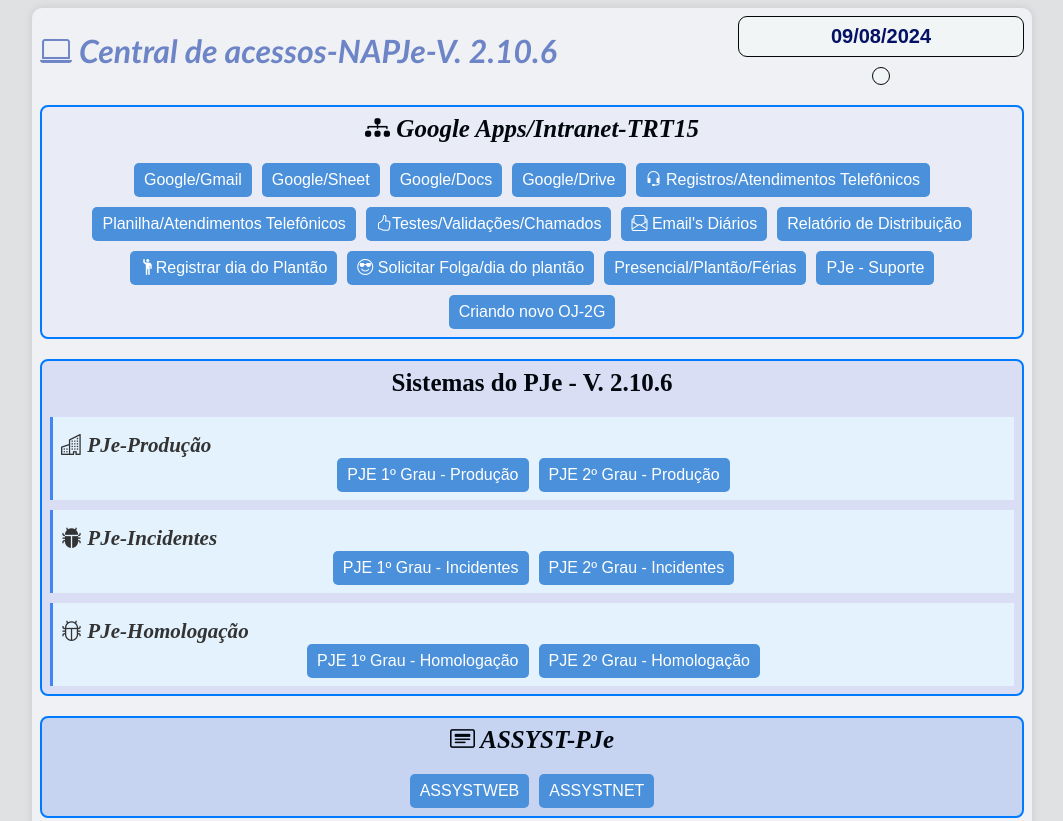
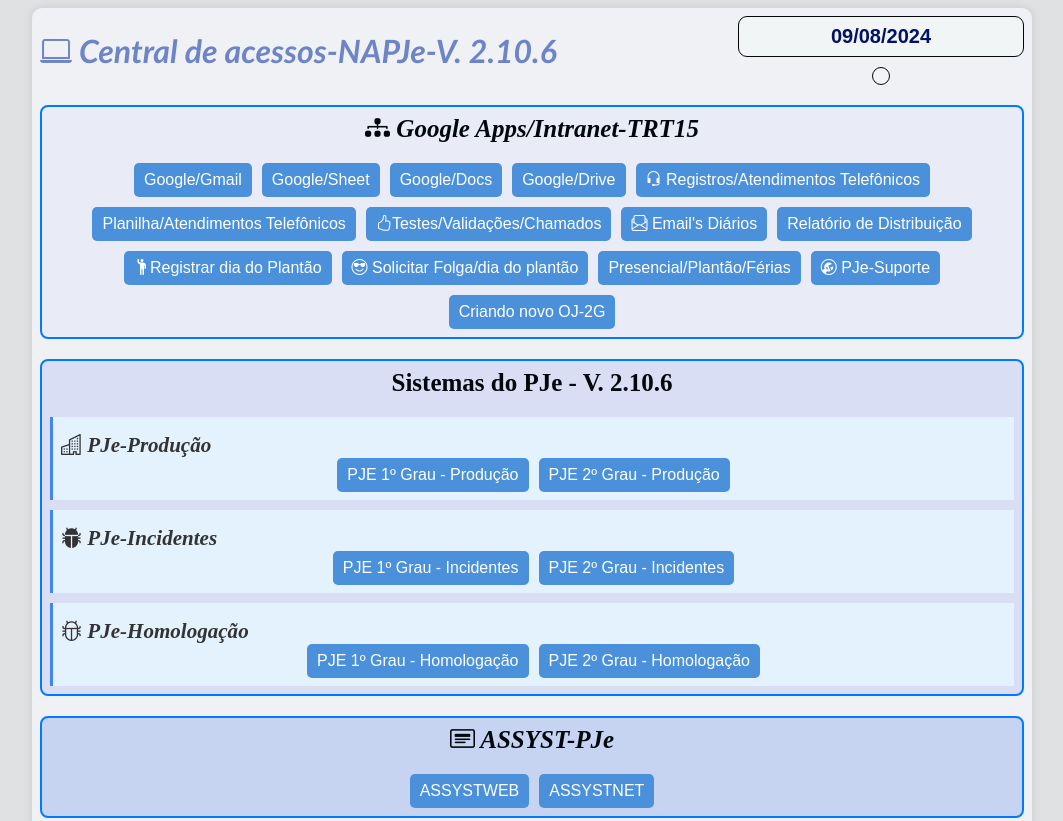
Before and after one commit to msribeiro2010/PROJETO-CENTRAL-NUCLEO, a plain HTML site: page index.html in a window 1280 px wide. Shown: the top 821 px of the page, without its empty margins (108-1171 px from the left). Drawn offline with nearby package versions, Linux system fonts and the light colour scheme; a script that the page names is missing.

Commit message:
Update index.html

```diff
--- a/index.html
+++ b/index.html
@@ -67,8 +67,8 @@
                         onclick="window.open('https://docs.google.com/spreadsheets/d/1Mz5kOQEBC7qlDVP47i4RMWlZboLKLJWGSsRpgR7kMJk/edit?gid=1762963453#gid=1762963453', '_blank')">Presencial/Plantão/Férias</button>
 
 
-                    <button onclick="window.open('https://trt15.jus.br/pje/suporte-ao-pje', '_blank')">PJe -
-                        Suporte</button>
+                    <button <i class="bi bi-wrench-adjustable-circle"
+                        onclick="window.open('https://trt15.jus.br/pje/suporte-ao-pje', '_blank')"> PJe-Suporte</i></button>
                     <button
                         onclick="window.open('https://msribeiro2010.github.io/SITE-NOVO-ORGAO-JULGADOR-2G/', '_blank')">Criando
                         novo OJ-2G</button>
```
